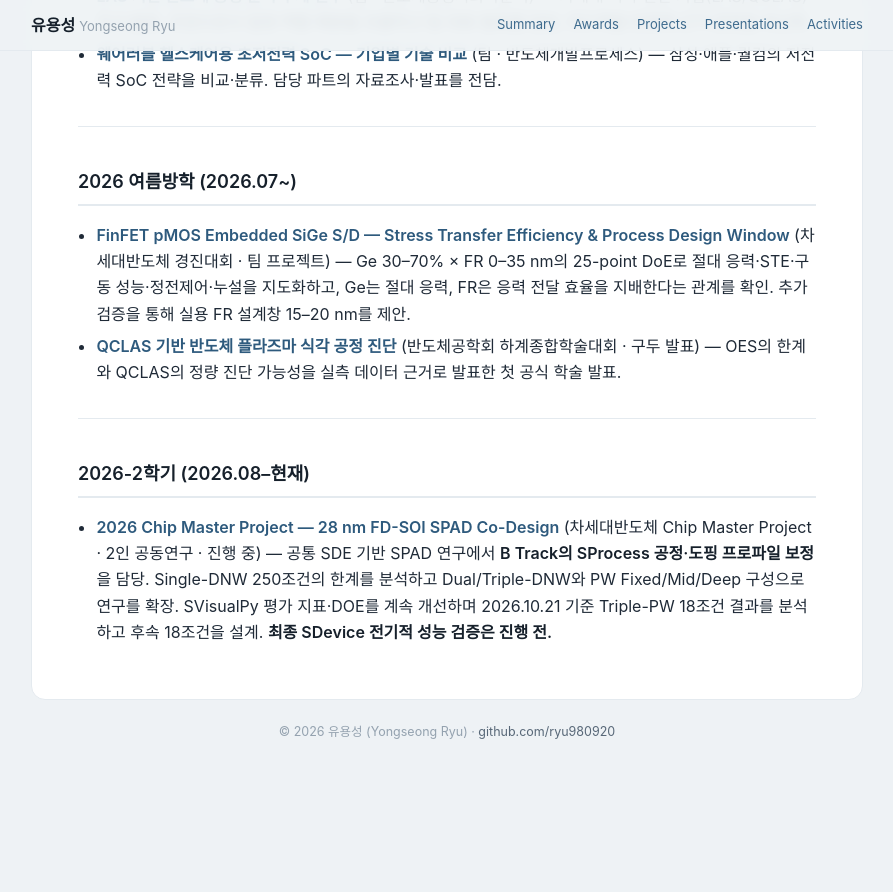
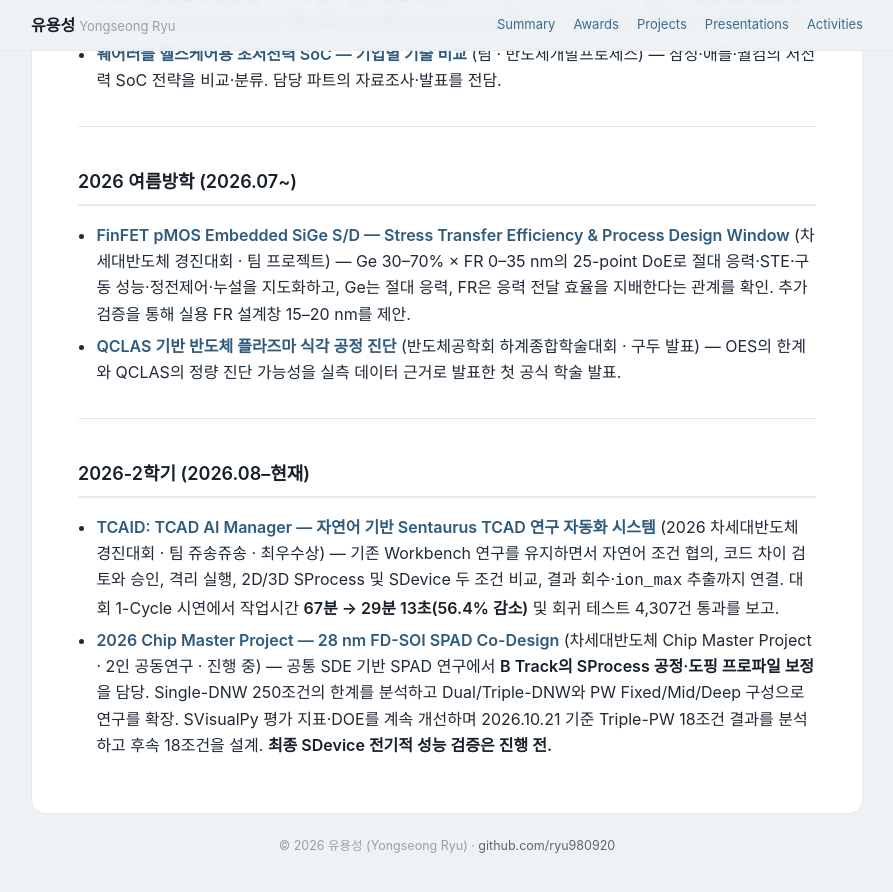
Before and after one commit to ryu980920/ryu980920.github.io, a Jekyll site: the page built from projects/index.md, in a window 1280 px wide and 900 px high, scrolled down 542 px. Shown: the top 892 px of the window, without its empty margins (193-1086 px from the left). Built offline with Jekyll 4.4.1, drawn with Linux system fonts in a browser that asks for light colours; our own code applies the rules of GitHub Pages for plain Markdown files; before the commit the page ends 1329 px from its top, so only the background shows below that.

Commit message:
docs: include TCAID in full project index

```diff
--- a/projects/index.md
+++ b/projects/index.md
@@ -25,6 +25,7 @@
 
 ## 2026-2학기 (2026.08–현재)
 
+- **[TCAID: TCAD AI Manager — 자연어 기반 Sentaurus TCAD 연구 자동화 시스템](../tcaid/)** (2026 차세대반도체 경진대회 · 팀 쥬송쥬송 · 최우수상) — 기존 Workbench 연구를 유지하면서 자연어 조건 협의, 코드 차이 검토와 승인, 격리 실행, 2D/3D SProcess 및 SDevice 두 조건 비교, 결과 회수·`ion_max` 추출까지 연결. 대회 1-Cycle 시연에서 작업시간 **67분 → 29분 13초(56.4% 감소)** 및 회귀 테스트 4,307건 통과를 보고.
 - **[2026 Chip Master Project — 28 nm FD-SOI SPAD Co-Design](../chip-master/)** (차세대반도체 Chip Master Project · 2인 공동연구 · 진행 중) — 공통 SDE 기반 SPAD 연구에서 **B Track의 SProcess 공정·도핑 프로파일 보정**을 담당. Single-DNW 250조건의 한계를 분석하고 Dual/Triple-DNW와 PW Fixed/Mid/Deep 구성으로 연구를 확장. SVisualPy 평가 지표·DOE를 계속 개선하며 2026.10.21 기준 Triple-PW 18조건 결과를 분석하고 후속 18조건을 설계. **최종 SDevice 전기적 성능 검증은 진행 전.**
 
 <!-- ▼ 이후 학기가 추가되면 아래에 "## YYYY-N학기" 소제목을 만들고 같은 형식으로 이어붙입니다 ▼ -->
```
